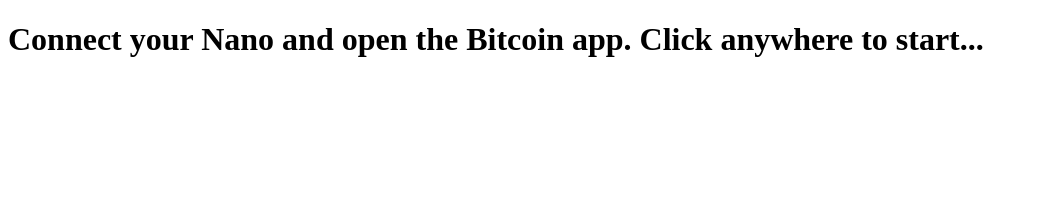
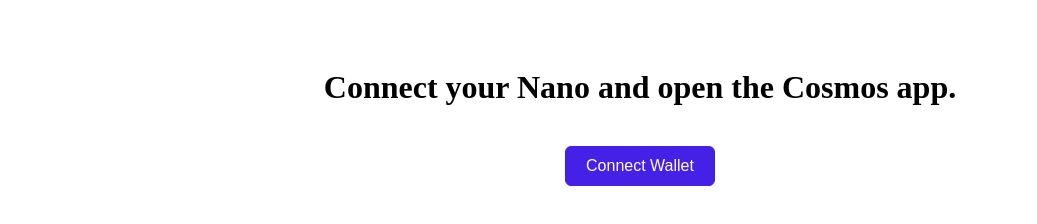
Before and after one commit to babybunn/bandchainjs-ledger, a website built with Parcel: page src/index.html in a window 1280 px wide. Shown: the whole page, without its empty margins (0-1037 px from the left). Built offline with nearby package versions, Linux system fonts and the light colour scheme.

Commit message:
update readme and add some style css

```diff
--- a/src/index.html
+++ b/src/index.html
@@ -1,11 +1,31 @@
-<!doctype html>
+<!DOCTYPE html>
 <html lang="en">
   <head>
-    <meta charset="utf-8"/>
+    <meta charset="utf-8" />
     <title>My First Nano App</title>
+    <style>
+      #main {
+        padding: 40px;
+        text-align: center;
+      }
+      button {
+        box-shadow: none;
+        border: 1px solid #4520e6;
+        background-color: #4520e6;
+        color: #fff;
+        font-size: 16px;
+        padding: 10px 20px;
+        border-radius: 6px;
+        cursor: pointer;
+      }
+      button:hover,
+      button:active,
+      button:focus {
+        border: 1px solid #3a1bc2;
+        background-color: #3a1bc2;
+      }
+    </style>
     <script type="module" src="main.js"></script>
   </head>
-  <body id="main">
-
-  </body>
+  <body id="main"></body>
 </html>
--- a/src/main.js
+++ b/src/main.js
@@ -9,12 +9,13 @@
 import TransportWebHID from "@ledgerhq/hw-transport-webhid"
 
 //Display the header in the div which has the ID "main"
-const initial = "<h1>Connect your Nano and open the Bitcoin app. Click anywhere to start...</h1>"
+const initial =
+  "<h1>Connect your Nano and open the Cosmos app.</h1><br><button id='button'>Connect Wallet</button><br><br>"
 const $main = document.getElementById("main")
 const path = [44, 118, 0, 0, 0]
 $main.innerHTML = initial
 
-document.body.addEventListener("click", async () => {
+document.getElementById("button").addEventListener("click", async () => {
   $main.innerHTML = initial
   try {
     //trying to connect to your Ledger device with USB protocol
@@ -34,7 +35,6 @@
     if (response.return_code !== 36864) {
       throw response
     } else {
-      console.log(response)
       const h2 = document.createElement("h2")
       h2.textContent = response.bech32_address
       $main.innerHTML = "<h1>Your first Band address:</h1>"
```
Also changed, not shown: README.md, dist/index.html, 2 other files.
